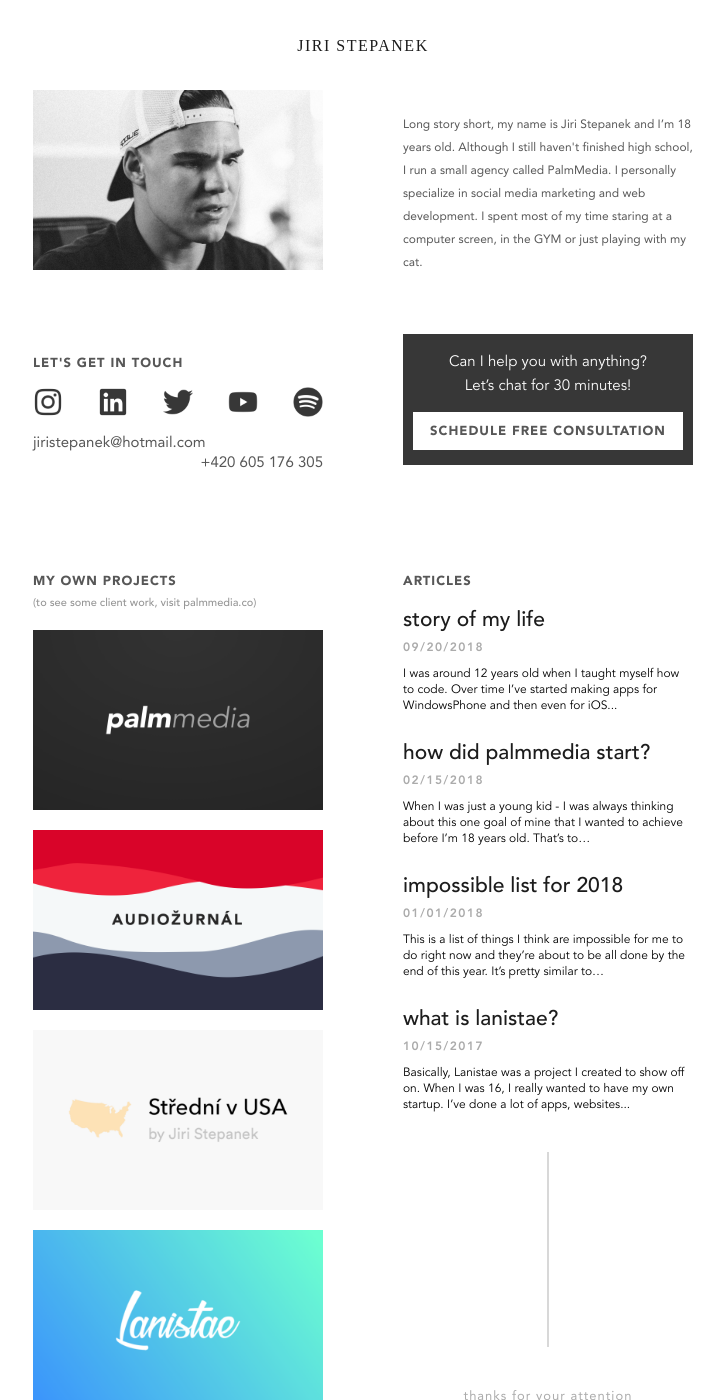
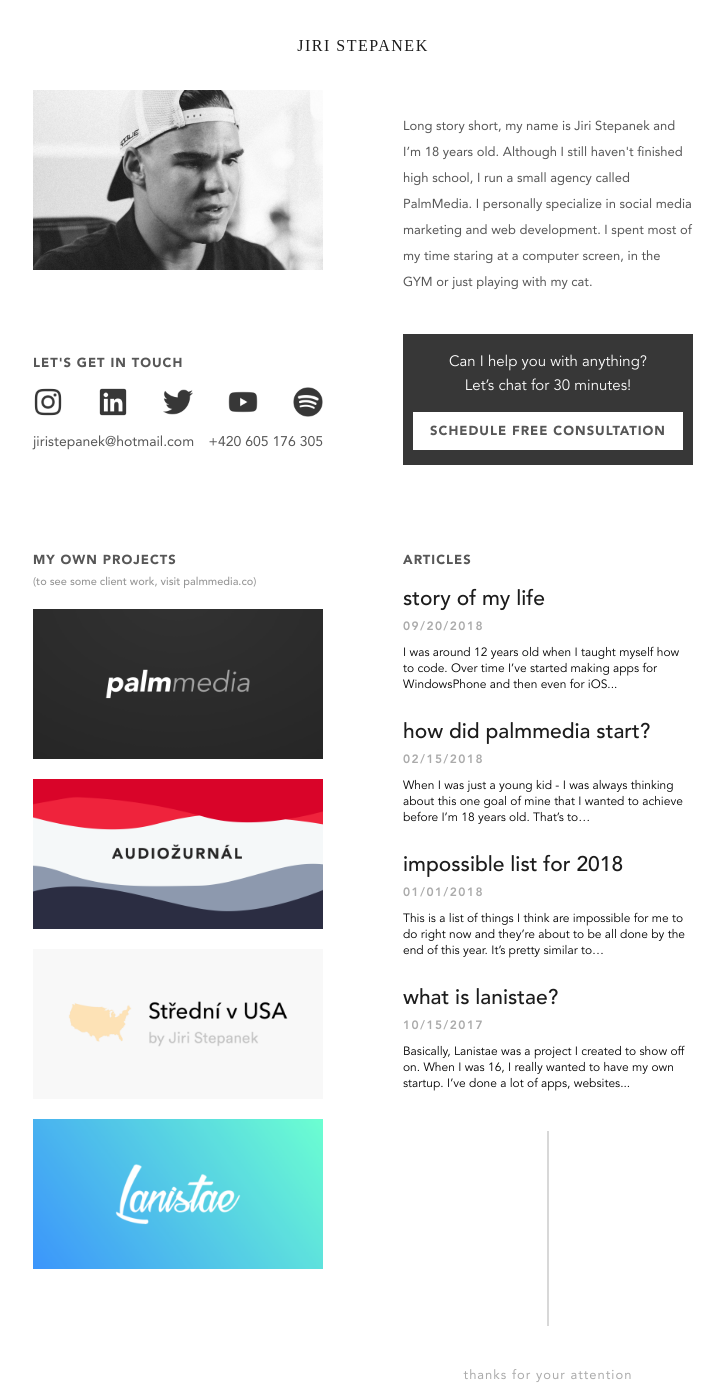
Before and after one commit to StyvekDrtic/personalWebsite2k18, a Jekyll site: the page built from index.html, in a window 1280 px wide and 1400 px high. Shown: the whole window, without its empty margins (277-1001 px from the left). Built offline with Jekyll 4.4.1, drawn with Linux system fonts in a browser that asks for light colours; some web fonts are replaced.

Commit message:
visual detaily

```diff
--- a/_sass/_homepage.scss
+++ b/_sass/_homepage.scss
@@ -3,7 +3,8 @@
 
   p {
     color: #575757;
-    line-height: 23px;
+    font-size: 13px;
+    line-height: 26px;
     font-family: AveRoman;
     margin: 0 auto;
 
@@ -70,7 +71,7 @@
 
       a {
         font-family: AveRoman;
-        font-size: 15px;
+        font-size: 14px;
         color: #575757;
         text-align: left;
         text-decoration: none;
@@ -166,13 +167,17 @@
 
           div {
             width: 100%;
-            height: 180px;
+            height: 170px;
+
+            @media screen and (min-width: 700px) {
+              height: 150px;
+            }
           }
         }
 
         &:nth-child(1) {
           div {
-            background: url("../img/palmmedia.png");
+            background: url("../img/palmmedia.png?a=1");
             background-repeat: no-repeat;
             background-position: center;
             background-size: cover;
@@ -181,7 +186,7 @@
 
         &:nth-child(2) {
           div {
-            background: url("../img/audiozurnal.png");
+            background: url("../img/audiozurnal.png?a=1");
             background-repeat: no-repeat;
             background-position: center;
             background-size: cover;
@@ -190,7 +195,7 @@
 
         &:nth-child(3) {
           div {
-            background: url("../img/strednivusa.png");
+            background: url("../img/strednivusa.png?a=1");
             background-repeat: no-repeat;
             background-position: center;
             background-size: cover;
@@ -199,7 +204,7 @@
 
         &:nth-child(4) {
           div {
-            background: url("../img/lanistae.png");
+            background: url("../img/lanistae.png?a=1");
             background-repeat: no-repeat;
             background-position: center;
             background-size: cover;
```
Also changed, not shown: 6 other files.
